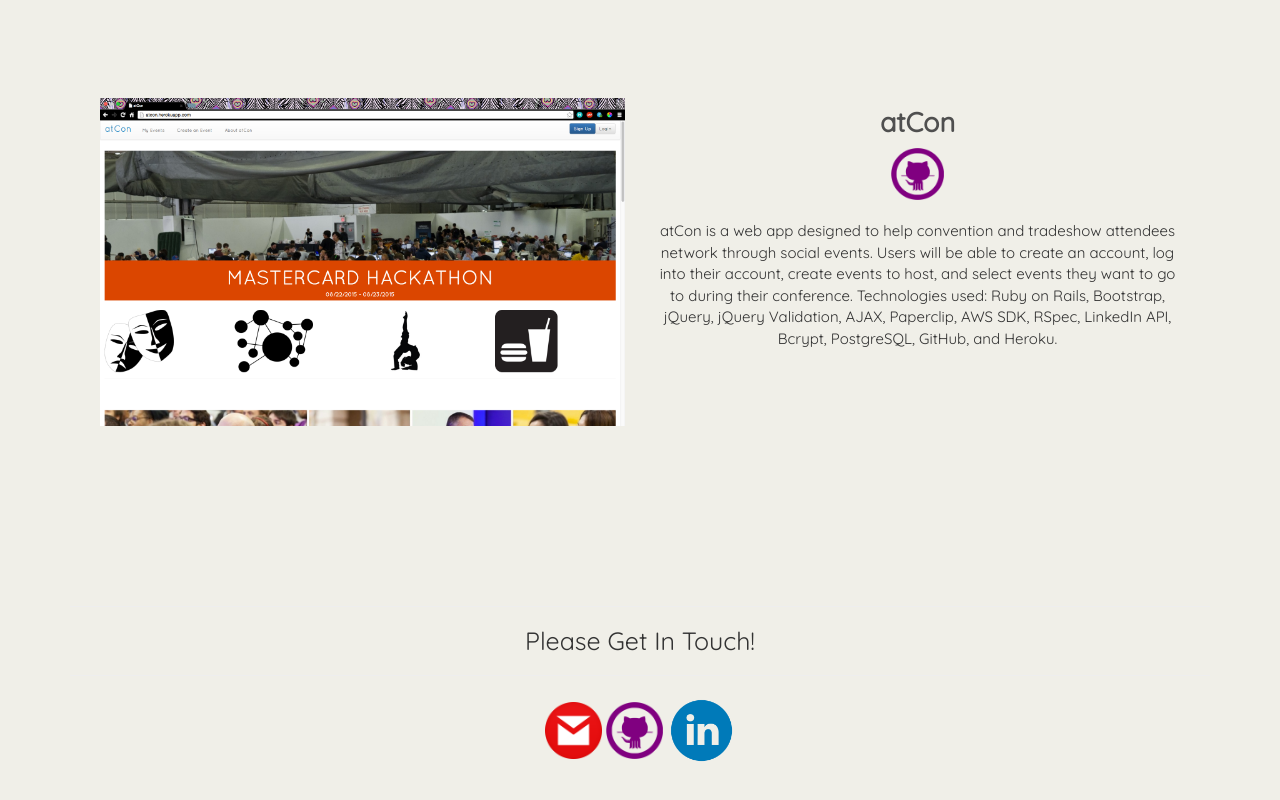
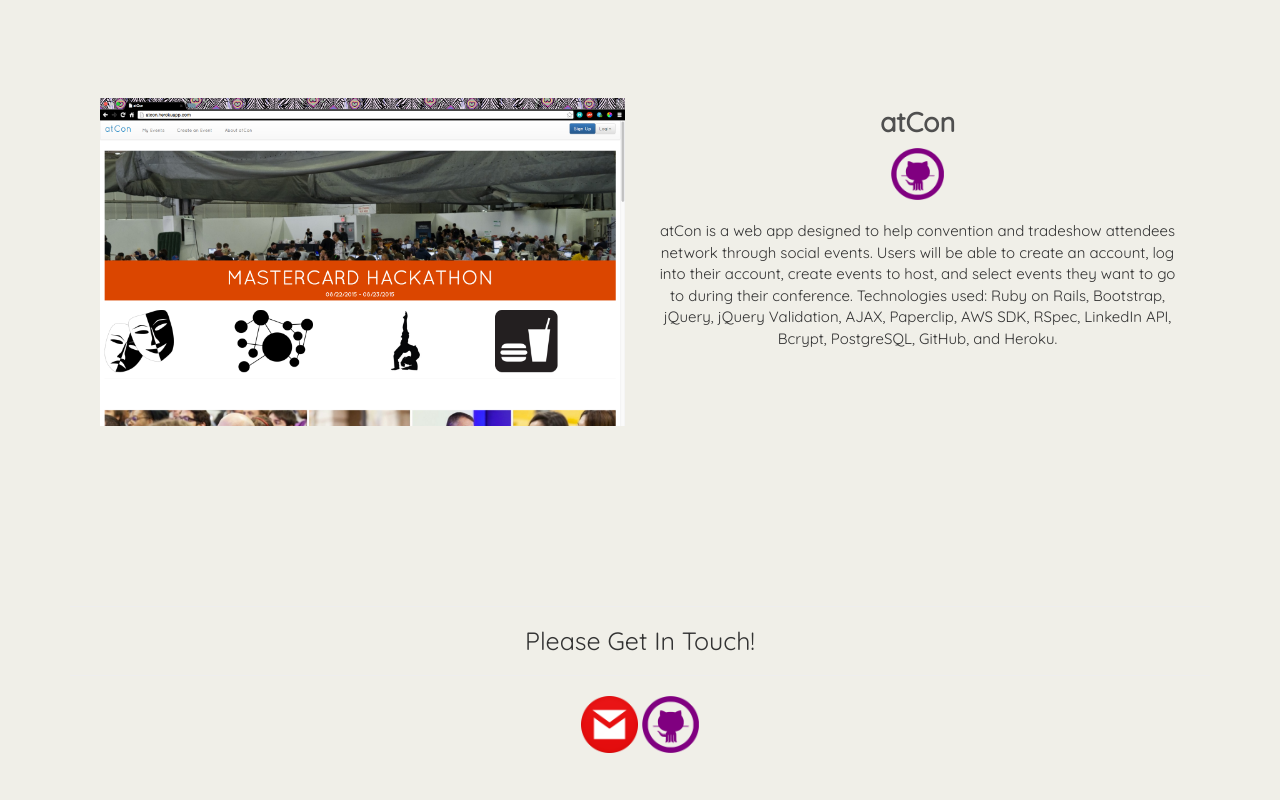
Before and after one commit to Kara9125/kara9125.github.io, a plain HTML site: page index.html in a window 1280 px wide. Shown: the part 1288-2088 px from the top of the page. Drawn offline with nearby package versions, Linux system fonts and the light colour scheme.

Commit message:
fixing linkedin

```diff
--- a/index.html
+++ b/index.html
@@ -6,7 +6,7 @@
 	<link rel="stylesheet" href="style.css">
 	<meta charset="UTF-8">
 	<link href='https://fonts.googleapis.com/css?family=Quicksand' rel='stylesheet' type='text/css'>
-	<title>Kara Nicholas</title>
+	<title>Kara</title>
 </head>
 <body>
 	<nav class="navbar-fixed-top">
@@ -120,7 +120,7 @@
 
 						<a href="http://github.com/kara9125" id ="github"><img class="social-icon8" src="github.png"></a>
 
-						<a href="https://www.linkedin.com/in/karanicholas" id ="linkedin"><img class="social-icon3" src="linkedin.png"></a>
+
 
 					</h5>
 				</div>
```
